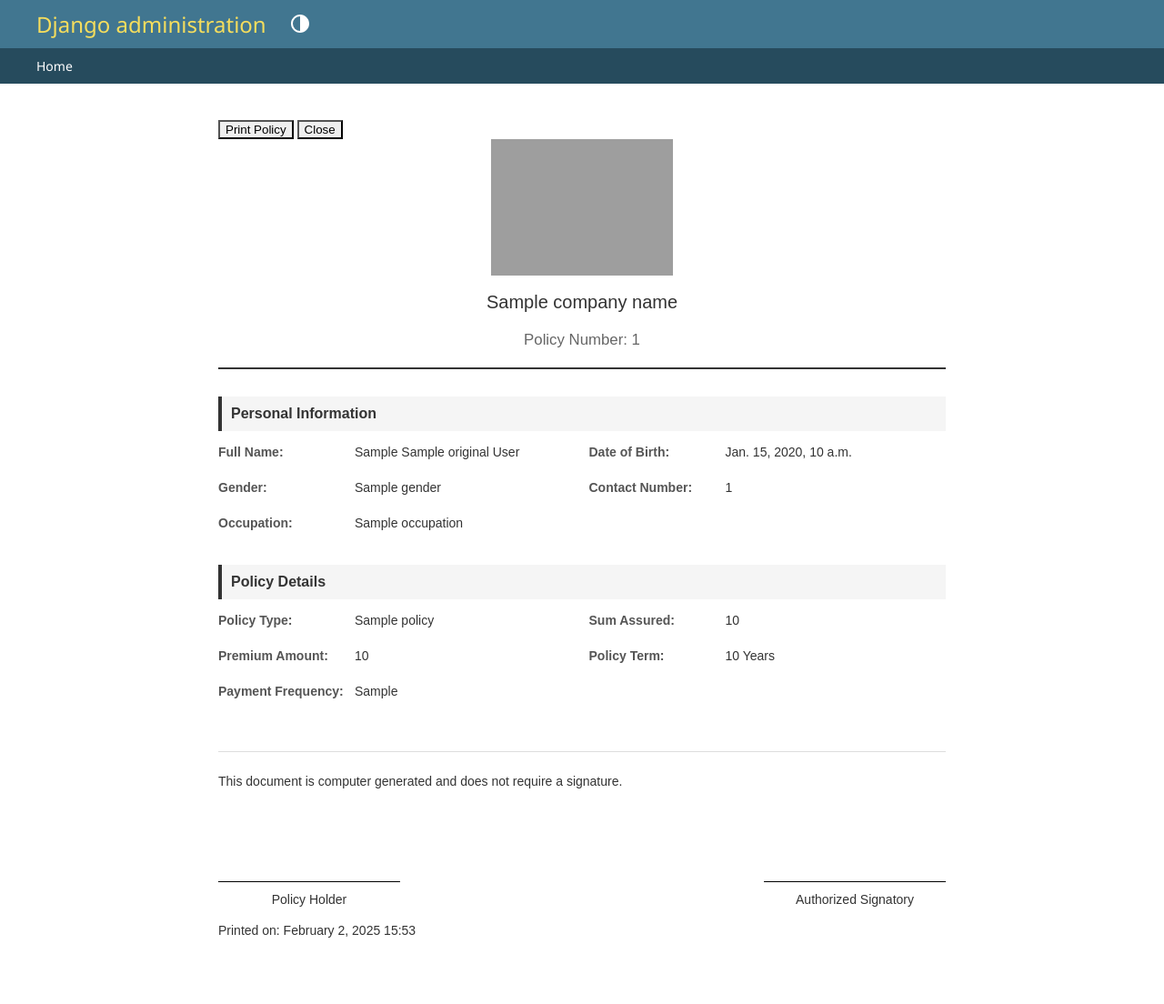
After one commit to nurpratapkarki/insurance-management, a Django app: template templates/policyholder/print.html in a window 1280 px wide. The commit adds this page. Shown: the whole page at 91% size. Run offline with Django 5.2, Linux system fonts and the light colour scheme; the template is opened without the code that fills it: most values are stand-ins (such as "Sample title", 1, 10 or a date in 2020); some libraries are stand-ins or nearby versions; grey boxes are pictures that could not be loaded.

Commit message:
'fixed-some-bugs-and-more-bugs-added-to-fix-them-later'

```diff
--- a/app/signals.py
+++ b/app/signals.py
@@ -308,7 +308,6 @@ def trigger_bonus_on_anniversary(sender, instance, **kwargs):
             try:
                 Bonus.objects.create(
                     policy_holder=instance,
-                    bonus_type='SI',  # Assuming Simple Interest as default
                     start_date=today
                 )
             except ValueError as e:
--- a/app/urls.py
+++ b/app/urls.py
@@ -74,6 +74,6 @@ urlpatterns = [
     path('policyholder-data/<int:policy_number>/', views.fetch_policyholder_data, name='fetch_policyholder_data'),
     path('holder/', views.get_policy_holders, name='get_policy_holders'),
     path('dashboard/', dashboard_view, name='dashboard'),
-    path('manage-mortality-rates/', views.manage_mortality_rates, name='manage_mortality_rates'),
+
 
 ]
--- a/templates/mortalityrate/mortality_from.html
+++ b/templates/mortalityrate/mortality_from.html
@@ -64,7 +64,7 @@
         </div>
     {% endif %}
 
-    {% if original %} {# This means we're in edit mode #}
+    {% if original %}
         <div class="card">
             <div class="card-header">
                 <h3 class="card-title">Edit Mortality Rate</h3>
--- /dev/null
+++ b/templates/policyholder/print.html
@@ -0,0 +1,235 @@
+{% extends "admin/base_site.html" %}
+{% load i18n %}
+
+{% block extrastyle %}
+{{ block.super }}
+<style>
+    @page {
+        size: A4;
+        margin: 2cm;
+    }
+
+    .print-container {
+        max-width: 800px;
+        margin: 0 auto;
+        padding: 20px;
+        font-family: Arial, sans-serif;
+    }
+
+    .print-header {
+        text-align: center;
+        margin-bottom: 30px;
+        padding-bottom: 20px;
+        border-bottom: 2px solid #333;
+    }
+
+    .company-logo {
+        max-width: 200px;
+        margin-bottom: 15px;
+    }
+
+    .policy-number {
+        font-size: 1.2em;
+        color: #666;
+        margin-top: 10px;
+    }
+
+    .section {
+        margin-bottom: 30px;
+    }
+
+    .section-title {
+        background: #f5f5f5;
+        padding: 10px;
+        margin-bottom: 15px;
+        font-weight: bold;
+        border-left: 4px solid #333;
+    }
+
+    .info-grid {
+        display: grid;
+        grid-template-columns: repeat(2, 1fr);
+        gap: 15px;
+    }
+
+    .info-item {
+        display: flex;
+        margin-bottom: 8px;
+    }
+
+    .info-label {
+        font-weight: bold;
+        min-width: 150px;
+        color: #555;
+    }
+
+    .info-value {
+        flex: 1;
+    }
+
+    .table-section {
+        margin-top: 20px;
+        margin-bottom: 20px;
+    }
+
+    table {
+        width: 100%;
+        border-collapse: collapse;
+        margin-bottom: 20px;
+    }
+
+    th, td {
+        border: 1px solid #ddd;
+        padding: 8px;
+        text-align: left;
+    }
+
+    th {
+        background-color: #f5f5f5;
+    }
+
+    .footer {
+        margin-top: 50px;
+        padding-top: 20px;
+        border-top: 1px solid #ddd;
+    }
+
+    .signature-section {
+        display: flex;
+        justify-content: space-between;
+        margin-top: 50px;
+    }
+
+    .signature-box {
+        width: 200px;
+        text-align: center;
+    }
+
+    .signature-line {
+        border-top: 1px solid #000;
+        margin-top: 50px;
+        margin-bottom: 10px;
+    }
+
+    @media print {
+        .no-print {
+            display: none;
+        }
+
+        body {
+            print-color-adjust: exact;
+            -webkit-print-color-adjust: exact;
+        }
+    }
+</style>
+{% endblock %}
+
+{% block content %}
+<div class="print-container">
+    <div class="no-print">
+        <button onclick="window.print()">Print Policy</button>
+        <button onclick="window.close()">Close</button>
+    </div>
+
+    <div class="print-header">
+        <img src="{{ STATIC_URL }}img/company-logo.png" alt="Company Logo" class="company-logo">
+        <h1>{{ company_name }}</h1>
+        <div class="policy-number">Policy Number: {{ original.policy_number }}</div>
+    </div>
+
+    <div class="section">
+        <h2 class="section-title">Personal Information</h2>
+        <div class="info-grid">
+            <div class="info-item">
+                <span class="info-label">Full Name:</span>
+                <span class="info-value">{{ original.first_name }} {{ original.middle_name }} {{ original.last_name }}</span>
+            </div>
+            <div class="info-item">
+                <span class="info-label">Date of Birth:</span>
+                <span class="info-value">{{ original.date_of_birth }}</span>
+            </div>
+            <div class="info-item">
+                <span class="info-label">Gender:</span>
+                <span class="info-value">{{ original.gender }}</span>
+            </div>
+            <div class="info-item">
+                <span class="info-label">Contact Number:</span>
+                <span class="info-value">{{ original.phone_number }}</span>
+            </div>
+            <div class="info-item">
+                <span class="info-label">Occupation:</span>
+                <span class="info-value">{{ original.occupation }}</span>
+            </div>
+        </div>
+    </div>
+
+    <div class="section">
+        <h2 class="section-title">Policy Details</h2>
+        <div class="info-grid">
+            <div class="info-item">
+                <span class="info-label">Policy Type:</span>
+                <span class="info-value">{{ original.policy.name }}</span>
+            </div>
+            <div class="info-item">
+                <span class="info-label">Sum Assured:</span>
+                <span class="info-value">{{ original.sum_assured }}</span>
+            </div>
+            <div class="info-item">
+                <span class="info-label">Premium Amount:</span>
+                <span class="info-value">{{ original.premium_amount }}</span>
+            </div>
+            <div class="info-item">
+                <span class="info-label">Policy Term:</span>
+                <span class="info-value">{{ original.duration_years }} Years</span>
+            </div>
+            <div class="info-item">
+                <span class="info-label">Payment Frequency:</span>
+                <span class="info-value">{{ original.payment_interval }}</span>
+            </div>
+        </div>
+    </div>
+
+    {% if original.bonus_set.exists %}
+    <div class="section">
+        <h2 class="section-title">Bonus Details</h2>
+        <div class="table-section">
+            <table>
+                <thead>
+                    <tr>
+                        <th>Date</th>
+                        <th>Type</th>
+                        <th>Amount</th>
+                        <th>Description</th>
+                    </tr>
+                </thead>
+                <tbody>
+                    {% for bonus in original.bonus_set.all %}
+                    <tr>
+                        <td>{{ bonus.date }}</td>
+                        <td>{{ bonus.bonus_type }}</td>
+                        <td>{{ bonus.amount }}</td>
+                        <td>{{ bonus.description }}</td>
+                    </tr>
+                    {% endfor %}
+                </tbody>
+            </table>
+        </div>
+    </div>
+    {% endif %}
+
+    <div class="footer">
+        <p>This document is computer generated and does not require a signature.</p>
+        <div class="signature-section">
+            <div class="signature-box">
+                <div class="signature-line"></div>
+                <p>Policy Holder</p>
+            </div>
+            <div class="signature-box">
+                <div class="signature-line"></div>
+                <p>Authorized Signatory</p>
+            </div>
+        </div>
+        <p class="print-date">Printed on: {% now "F j, Y H:i" %}</p>
+    </div>
+</div>
+{% endblock %}
```
Also changed, not shown: app/admin.py (+7 -1 lines), app/models.py (+6 -11 lines), templates/policyholder/change_form.html (added, +369 -0 lines).
